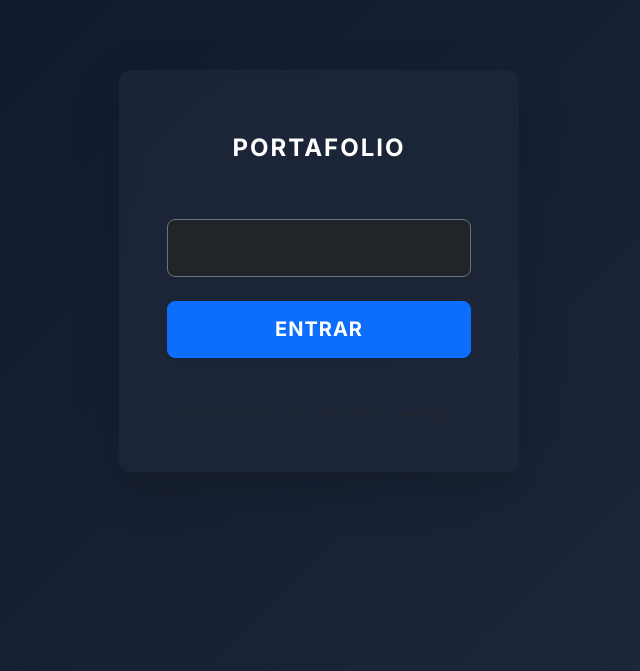
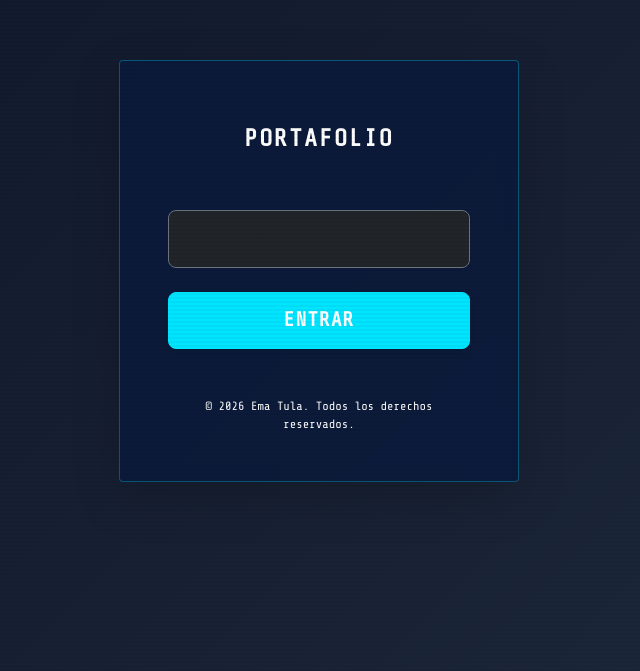
Before and after one commit to emanueltula89/portafolioematula, a Next.js app: page / in a window 1280 px wide. Shown: the part 129-800 px from the top of the page, without its empty margins (321-961 px from the left). Built offline with nearby package versions, Linux system fonts and the light colour scheme.

Commit message:
Rediseño UI: Estilo OSINT/PizzINT (fondo azul oscuro, fuente monoespaciada, Tabs neon)

```diff
--- a/src/app/globals.css
+++ b/src/app/globals.css
@@ -1,14 +1,14 @@
 :root {
-  --background-start: #0f172a;
-  --background-end: #1e293b;
+  --background-start: #04080F;
+  --background-end: #0B1B3D;
   --text-title: #ffffff;
   --text-subtitle: #e2e8f0;
-  --text-body: #94a3b8;
-  --primary-color: #3b82f6;
-  --accent-color: #60a5fa;
-  --card-bg: rgba(30, 41, 59, 0.7);
-  --card-border: rgba(148, 163, 184, 0.1);
-  --border-radius: 12px;
+  --text-body: #ffffff;
+  --primary-color: #00E5FF;
+  --accent-color: #3b82f6;
+  --card-bg: rgba(11, 27, 61, 0.85);
+  --card-border: rgba(0, 229, 255, 0.3);
+  --border-radius: 4px;
 }
 
 html {
@@ -18,14 +18,35 @@
 }
 
 body {
-  background: linear-gradient(135deg, var(--background-start) 0%, var(--background-end) 100%);
-  color: var(--text-body);
-  font-family: 'Inter', sans-serif;
+  background: var(--background-start) !important;
+  color: var(--text-body) !important;
+  font-family: 'Share Tech Mono', 'Courier New', monospace; /* Let the next layout font lead */
   min-height: 100vh;
   overscroll-behavior: none;
   /* Opcional: evita el rebote si se prefiere */
   margin: 0;
   padding: 0;
+  text-shadow: none;
+}
+
+.scanlines {
+  position: fixed;
+  top: 0;
+  left: 0;
+  width: 100vw;
+  height: 100vh;
+  background: linear-gradient(rgba(0, 0, 0, 0) 50%, rgba(0, 0, 0, 0.04) 50%);
+  background-size: 100% 4px;
+  pointer-events: none;
+  z-index: 9999;
+}
+
+.cursor-blink {
+  animation: blink 1s step-end infinite;
+}
+
+@keyframes blink {
+  50% { opacity: 0; }
 }
 
 h1,
@@ -76,7 +97,7 @@
 
 /* Sections */
 section {
-  padding: 4rem 0;
+  padding: 2rem 0;
   background-color: transparent !important;
 }
 
@@ -88,18 +109,18 @@
 /* Cards */
 .card {
   background-color: var(--card-bg) !important;
-  backdrop-filter: blur(10px);
+  backdrop-filter: blur(8px);
   border: 1px solid var(--card-border) !important;
   border-radius: var(--border-radius) !important;
   color: var(--text-body);
-  box-shadow: 0 4px 6px -1px rgba(0, 0, 0, 0.1), 0 2px 4px -1px rgba(0, 0, 0, 0.06);
+  box-shadow: 0 4px 6px rgba(0, 0, 0, 0.3);
 }
 
 .card:hover {
   border-color: var(--primary-color) !important;
   transform: translateY(-2px);
-  box-shadow: 0 10px 15px -3px rgba(0, 0, 0, 0.1), 0 4px 6px -2px rgba(0, 0, 0, 0.05);
-  transition: all 0.3s ease;
+  box-shadow: 0 8px 15px rgba(0, 229, 255, 0.15);
+  transition: all 0.2s ease;
 }
 
 .card-title {
@@ -113,9 +134,10 @@
 
 /* Navbar */
 .navbar {
-  background-color: rgba(15, 23, 42, 0.8) !important;
-  backdrop-filter: blur(12px);
-  border-bottom: 1px solid var(--card-border);
+  background-color: rgba(4, 8, 15, 0.95) !important;
+  backdrop-filter: blur(10px);
+  border-bottom: 1px solid var(--primary-color);
+  box-shadow: 0 2px 10px rgba(0, 0, 0, 0.3);
 }
 
 .navbar-light .navbar-brand,
@@ -133,22 +155,24 @@
 
 /* Tabs */
 .nav-pills .nav-link {
-  color: var(--text-secondary) !important;
+  color: var(--text-subtitle) !important;
   border-radius: var(--border-radius);
   transition: all 0.2s;
+  text-shadow: none;
 }
 
 .nav-pills .nav-link:hover {
   color: var(--text-title) !important;
-  background-color: rgba(255, 255, 255, 0.05);
+  background-color: rgba(0, 229, 255, 0.05);
 }
 
 .nav-pills .nav-link.active,
 .nav-pills .nav-link.fw-bold {
   color: var(--text-title) !important;
-  background-color: transparent !important;
-  border-bottom: 3px solid var(--primary-color);
+  background-color: rgba(0, 229, 255, 0.1) !important;
+  border-bottom: 2px solid var(--primary-color);
   border-radius: 0;
+  text-shadow: 0 0 5px rgba(0, 229, 255, 0.5);
 }
 
 /* Buttons */
--- a/src/app/layout.tsx
+++ b/src/app/layout.tsx
@@ -1,14 +1,14 @@
 import type { Metadata } from "next";
-import { Inter } from "next/font/google";
+import { Share_Tech_Mono } from "next/font/google";
+import "bootstrap/dist/css/bootstrap.min.css";
 import "./globals.css";
-import "bootstrap/dist/css/bootstrap.min.css";
 
 import BootstrapClient from "@/components/BootstrapClient";
 
-const inter = Inter({ subsets: ["latin"] });
+const techMono = Share_Tech_Mono({ weight: "400", subsets: ["latin"] });
 
 export const metadata: Metadata = {
-  title: "CV Ema Tula",
+  title: "CV Ema Tula - OSINT",
   description: "Portafolio profesional y currículum dinámico",
 };
 
@@ -19,7 +19,8 @@
 }>) {
   return (
     <html lang="en" style={{ scrollBehavior: 'smooth' }}>
-      <body className={inter.className}>
+      <body className={techMono.className}>
+        <div className="scanlines"></div>
         {children}
         <BootstrapClient />
       </body>
--- a/src/components/Hero.tsx
+++ b/src/components/Hero.tsx
@@ -7,16 +7,17 @@
 
 const Hero = ({ isPrintable = false }: HeroProps) => {
   return (
-    <section id="hero" className="d-flex align-items-center justify-content-center text-center" style={{ minHeight: isPrintable ? 'auto' : '60vh', paddingTop: isPrintable ? '0' : '80px' }}>
-      <div className="container">
-        <h1 className="display-3 fw-bold mb-3 text-title">
-          {personalData.name}
+    <section id="hero" className="d-flex align-items-center justify-content-center text-center position-relative" style={{ minHeight: isPrintable ? 'auto' : '40vh', paddingTop: isPrintable ? '0' : '40px' }}>
+      <div className="container z-1">
+        <h1 className="display-4 fw-bold mb-3 text-title" style={{ textShadow: "0 0 10px var(--primary-color)" }}>
+          &gt; {personalData.name.toUpperCase()} <span className="cursor-blink">_</span>
         </h1>
-        <p className="lead fs-3 mb-2 text-subtitle">
-          {personalData.title}
+        <p className="lead fs-4 mb-2 text-subtitle" style={{ letterSpacing: "2px" }}>
+          [ ROLE: {personalData.title.toUpperCase()} ]
         </p>
-        <p className="fs-4 text-subtitle fst-italic">
-          "Tecnología de Información"
+        <p className="fs-5 text-primary mt-3">
+          <span className="badge border border-primary text-primary rounded-0 me-2" style={{ backgroundColor: 'transparent' }}>STATUS: ONLINE</span>
+          <span className="badge border border-primary text-primary rounded-0" style={{ backgroundColor: 'transparent' }}>CLEARANCE: LEVEL 5</span>
         </p>
       </div>
     </section>
--- a/src/components/TabsContainer.tsx
+++ b/src/components/TabsContainer.tsx
@@ -66,47 +66,42 @@
                 <ul className="nav nav-pills nav-fill mb-4 p-2">
                     <li className="nav-item">
                         <button
-                            className={`nav-link ${activeTab === 'experience' ? 'fw-bold' : 'text-muted'}`}
+                            className={`nav-link rounded-0 ${activeTab === 'experience' ? 'active' : ''}`}
                             onClick={() => setActiveTab('experience')}
-                            style={activeTab === 'experience' ? { color: '#f8fafc', borderBottom: '3px solid var(--primary-color)', borderRadius: '0', backgroundColor: 'transparent' } : {}}
                         >
-                            Experiencia
+                            [ EXPERIENCIA ]
                         </button>
                     </li>
                     <li className="nav-item">
                         <button
-                            className={`nav-link ${activeTab === 'education' ? 'fw-bold' : 'text-muted'}`}
+                            className={`nav-link rounded-0 ${activeTab === 'education' ? 'active' : ''}`}
                             onClick={() => setActiveTab('education')}
-                            style={activeTab === 'education' ? { color: '#f8fafc', borderBottom: '3px solid var(--primary-color)', borderRadius: '0', backgroundColor: 'transparent' } : {}}
                         >
-                            Formación y Antecedentes
+                            [ FORMACIÓN ]
                         </button>
                     </li>
                     <li className="nav-item">
                         <button
-                            className={`nav-link ${activeTab === 'projects' ? 'fw-bold' : 'text-muted'}`}
+                            className={`nav-link rounded-0 ${activeTab === 'projects' ? 'active' : ''}`}
                             onClick={() => setActiveTab('projects')}
-                            style={activeTab === 'projects' ? { color: '#f8fafc', borderBottom: '3px solid var(--primary-color)', borderRadius: '0', backgroundColor: 'transparent' } : {}}
                         >
-                            Proyectos
+                            [ PROYECTOS ]
                         </button>
                     </li>
                     <li className="nav-item">
                         <button
-                            className={`nav-link ${activeTab === 'skills' ? 'fw-bold' : 'text-muted'}`}
+                            className={`nav-link rounded-0 ${activeTab === 'skills' ? 'active' : ''}`}
                             onClick={() => setActiveTab('skills')}
-                            style={activeTab === 'skills' ? { color: '#f8fafc', borderBottom: '3px solid var(--primary-color)', borderRadius: '0', backgroundColor: 'transparent' } : {}}
                         >
-                            Habilidades Tecnológicas
+                            [ HABILIDADES ]
                         </button>
                     </li>
                     <li className="nav-item">
                         <button
-                            className={`nav-link ${activeTab === 'contact' ? 'fw-bold' : 'text-muted'}`}
+                            className={`nav-link rounded-0 ${activeTab === 'contact' ? 'active' : ''}`}
                             onClick={() => setActiveTab('contact')}
-                            style={activeTab === 'contact' ? { color: '#f8fafc', borderBottom: '3px solid var(--primary-color)', borderRadius: '0', backgroundColor: 'transparent' } : {}}
                         >
-                            Contacto
+                            [ CONTACTO ]
                         </button>
                     </li>
                 </ul>
```
